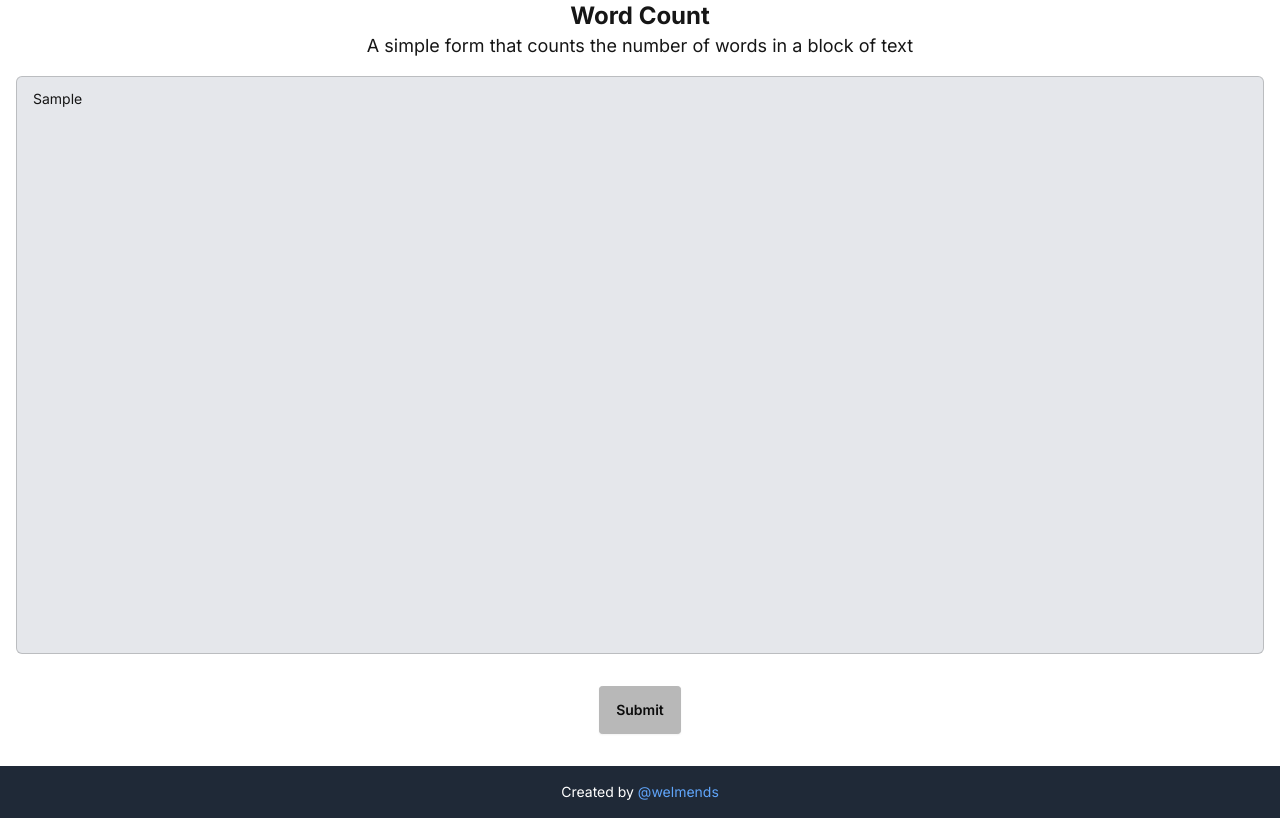
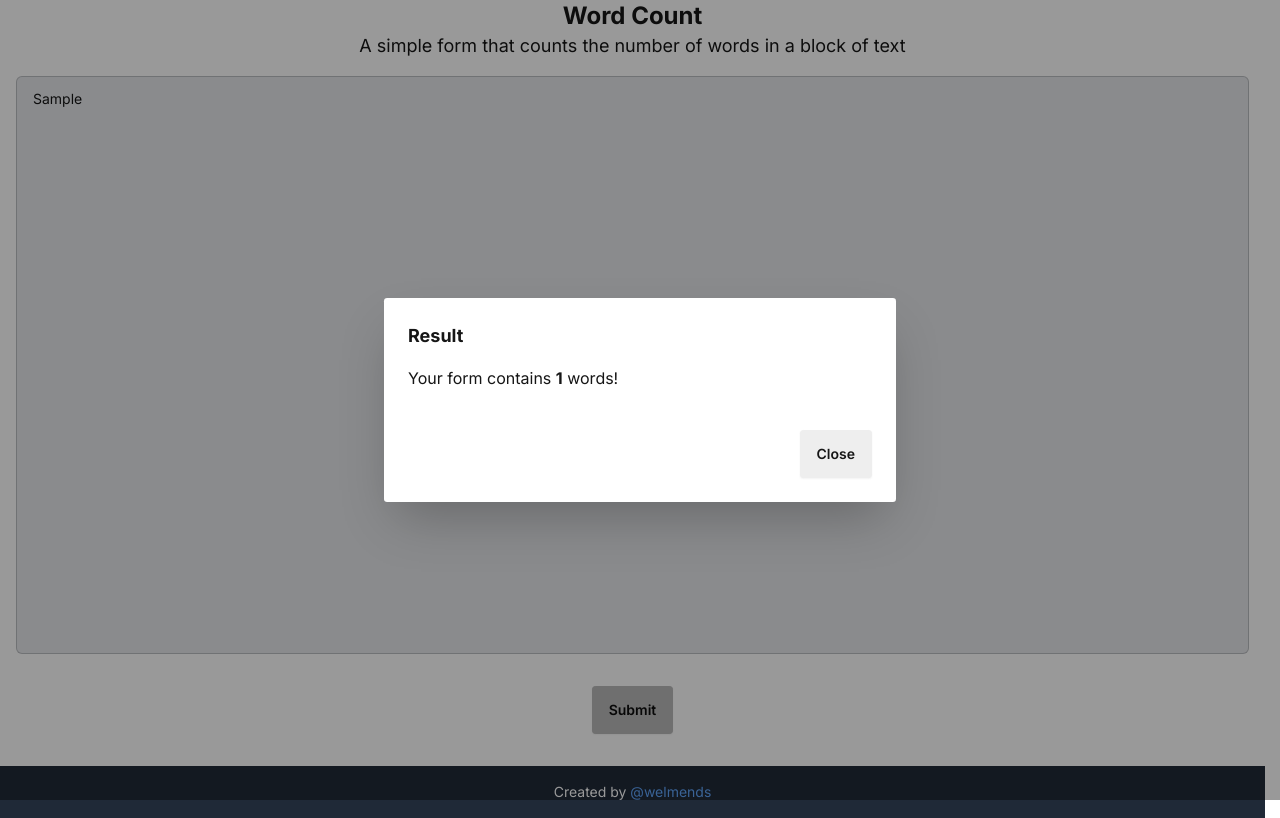
Before and after one commit to welmends/word-count, a Next.js app: page / in a window 1280 px wide. Both pictures are taken after typing "Sample" into the empty fields and a click on the button "Submit". Built offline with nearby package versions, Linux system fonts and the light colour scheme.

Commit message:
implement word counter and show dialog

```diff
--- a/app/layout.js
+++ b/app/layout.js
@@ -4,8 +4,9 @@ import { Inter } from "next/font/google";
 const inter = Inter({ subsets: ["latin"] });
 
 export const metadata = {
-  title: "Share Notes",
-  description: "A simple way to share notes online",
+  title: "Word Count",
+  description:
+    "A simple form that counts the number of words in a block of text",
 };
 
 const RootLayout = ({ children }) => {
--- a/app/page.js
+++ b/app/page.js
@@ -2,15 +2,32 @@
 
 import { useState } from "react";
 
+const wordCounter = (content) => {
+  if (content.length === 0) {
+    return 0;
+  } else {
+    return (
+      content
+        .trim()
+        .split(" ")
+        .filter((word) => word !== "").length +
+      content.split("\n").length -
+      1
+    );
+  }
+};
+
 const Home = () => {
   const [content, setContent] = useState("");
+  const [words, setWords] = useState(0);
 
   const handleChange = (event) => {
     setContent(event.target.value);
   };
 
   const handleSubmit = () => {
-    console.log(content);
+    setWords(wordCounter(content));
+    document.getElementById("result_modal").showModal();
   };
 
   return (
@@ -31,6 +48,28 @@ const Home = () => {
         <button onClick={handleSubmit} className="btn btn-primary mt-4">
           Submit
         </button>
+        <dialog id="result_modal" className="modal">
+          <div className="modal-box">
+            {words === 0 ? (
+              <div>
+                <h3 className="font-bold text-lg">Error</h3>
+                <p className="py-4">Your input should not be empty!</p>
+              </div>
+            ) : (
+              <div>
+                <h3 className="font-bold text-lg">Result</h3>
+                <p className="py-4">
+                  Your form contains <strong>{words}</strong> words!
+                </p>
+              </div>
+            )}
+            <div className="modal-action">
+              <form method="dialog">
+                <button className="btn">Close</button>
+              </form>
+            </div>
+          </div>
+        </dialog>
       </div>
     </div>
   );
```
